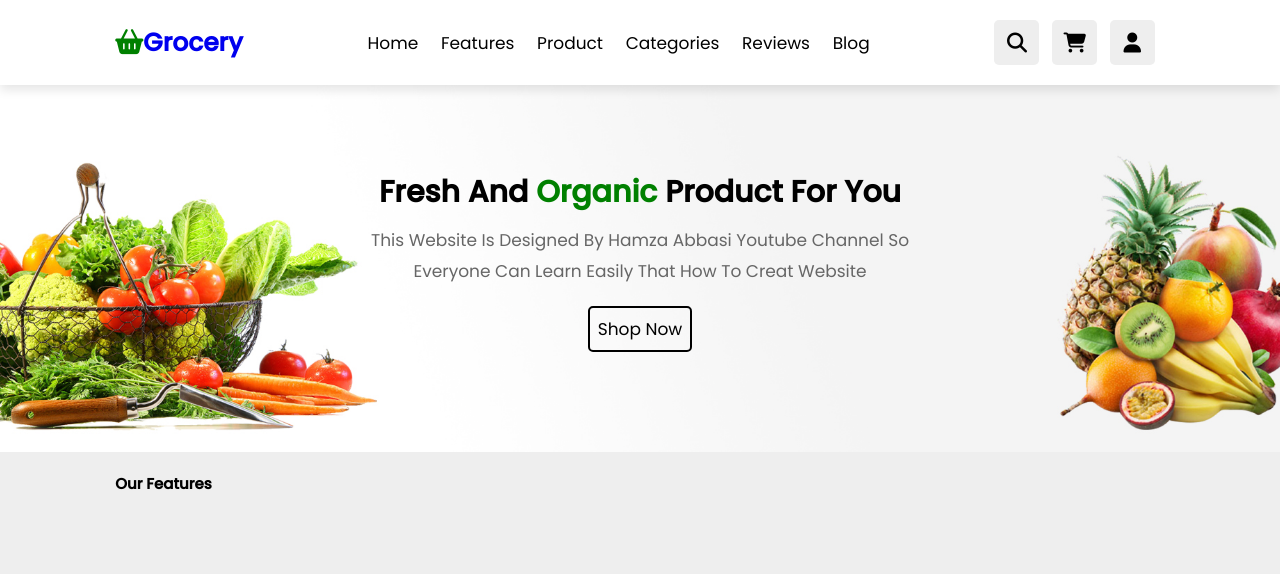
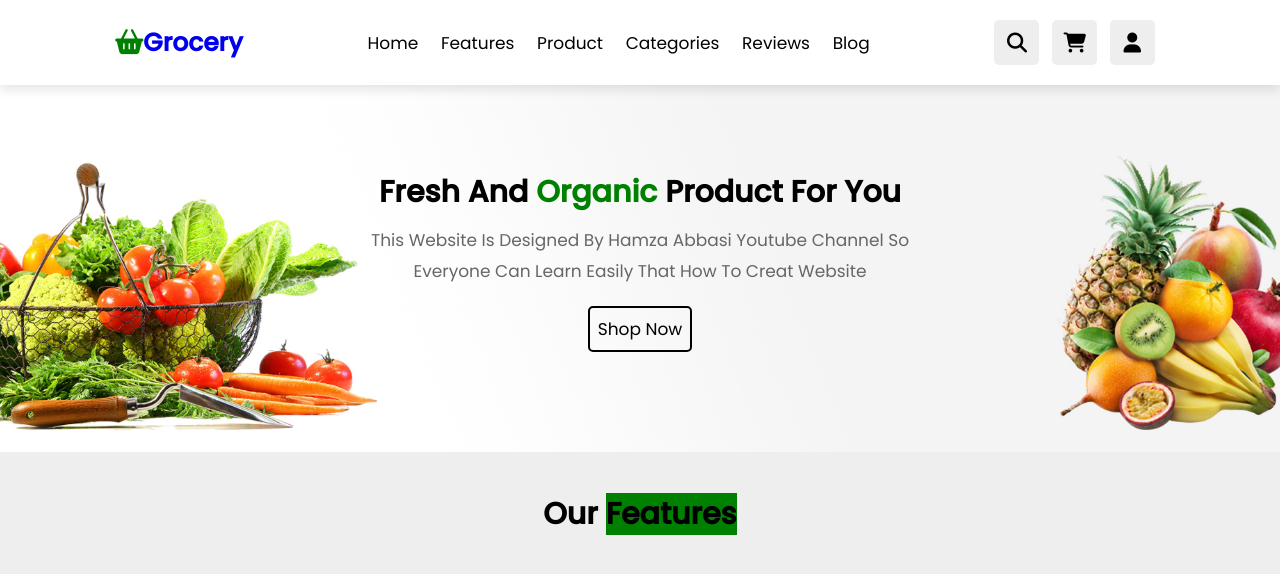
Before and after one commit to techinalhamza/organicfood.github.io, a plain HTML site: page index.html in a window 1280 px wide. Drawn offline with Linux system fonts and the light colour scheme.

Commit message:
Update style.css

```diff
--- a/style.css
+++ b/style.css
@@ -35,6 +35,15 @@
  section{
     padding: 2rem 9%;
  }
+.heading{
+text-align:center;
+padding: 2rem 0 3rem 0;
+font-size: 3rem;
+color: var(--black);
+}
+.heading span{
+ background: var(--green);
+}
  .btn{
     margin-top: 1rem;
     display: inline-block;
```
